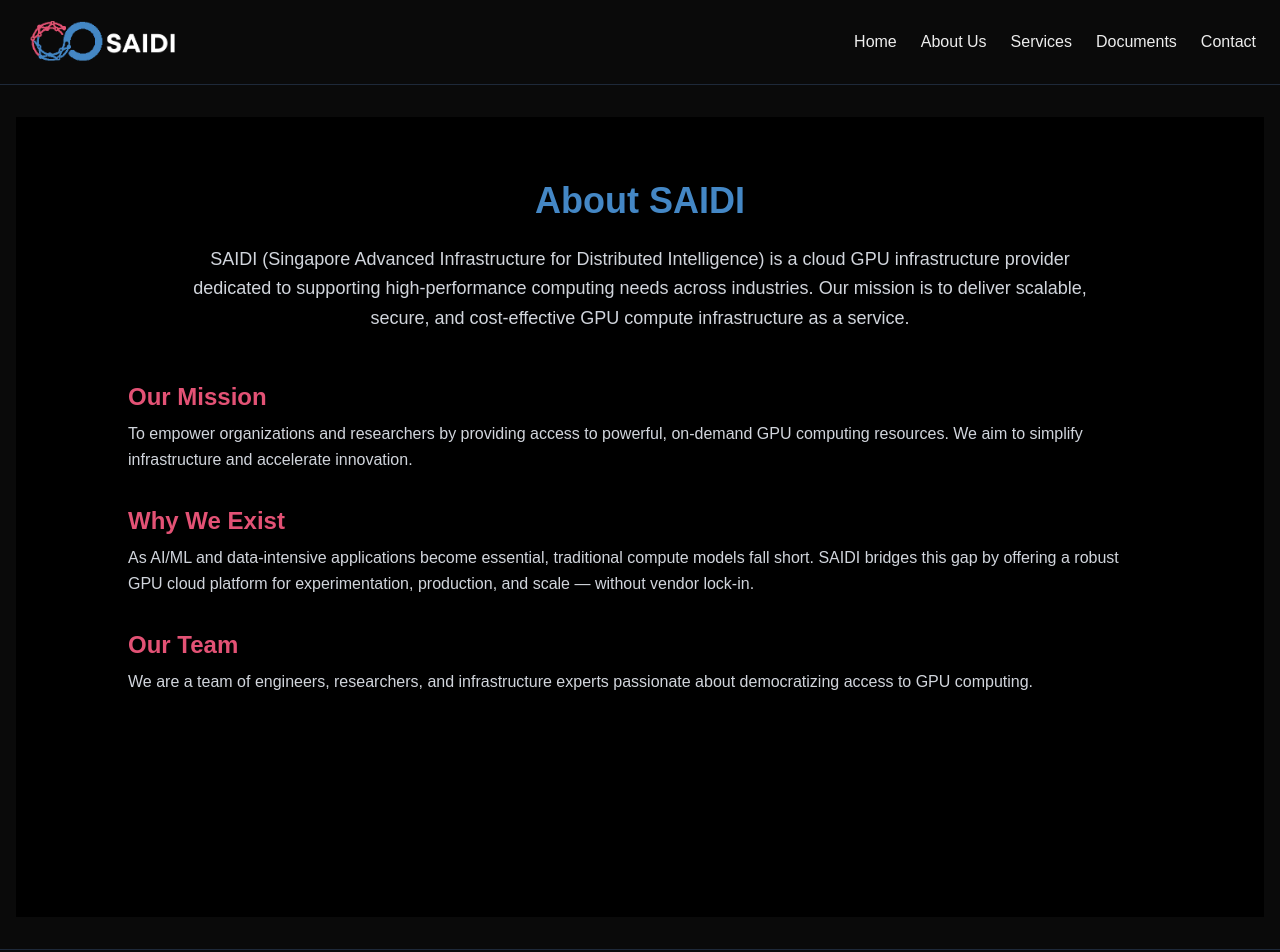
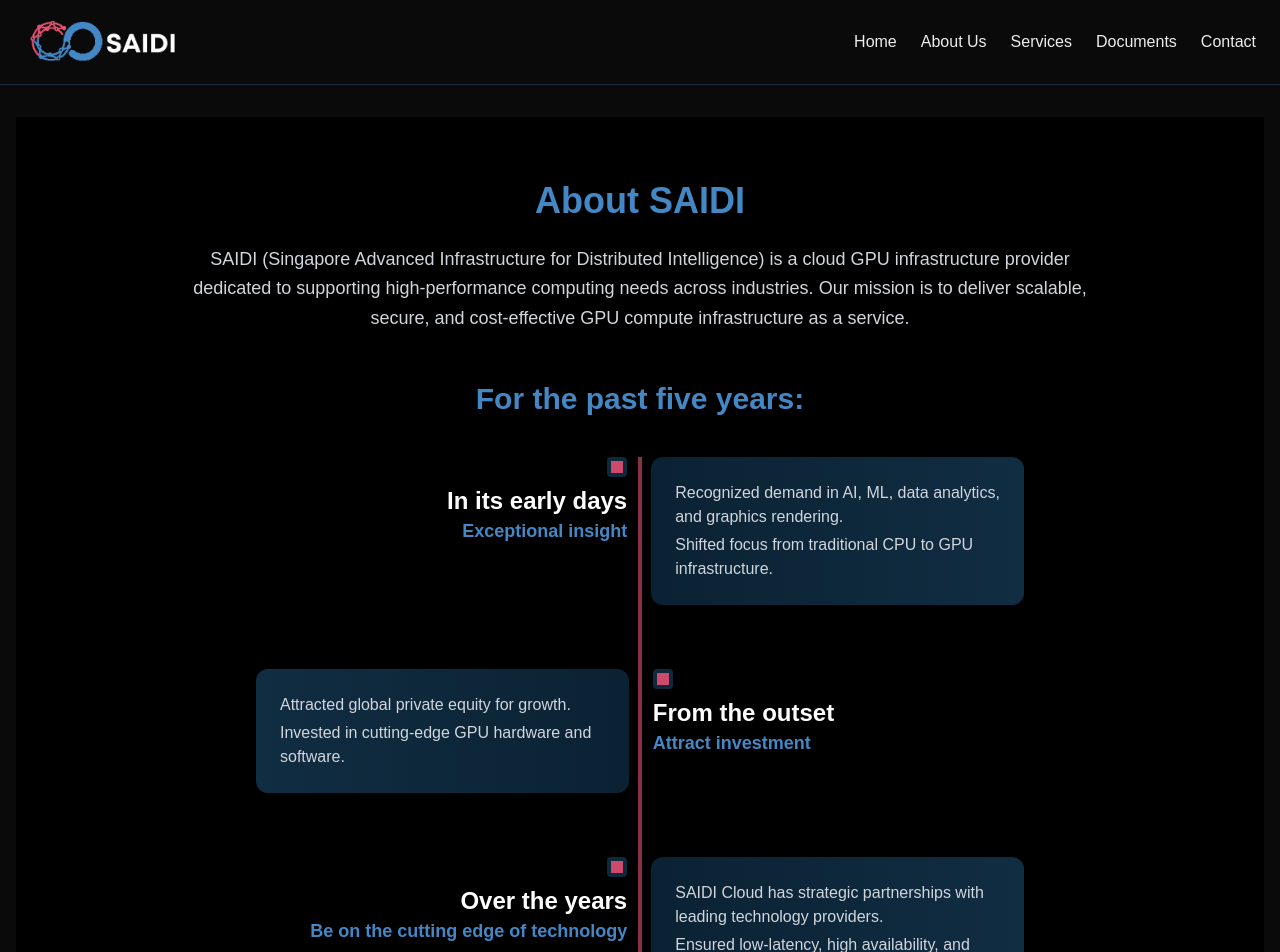
Before and after one commit to saidi-cloud/saidi-site, a Next.js app: page /about-us in a window 1280 px wide. Shown: the top 952 px of the page. Built offline with nearby package versions, Linux system fonts and the light colour scheme.

Commit message:
Updated nav menu and about us page.

```diff
--- a/app/about-us/page.js
+++ b/app/about-us/page.js
@@ -17,6 +17,92 @@ export default function AboutUsPage() {
           supporting high-performance computing needs across industries. Our mission is to deliver scalable, secure, and cost-effective
           GPU compute infrastructure as a service.
         </p>
+      </section>
+
+      <section className="max-w-3xl mx-auto mb-16">
+        <h2 className="text-3xl font-bold text-[#4487c5] mb-10 text-center">For the past five years:</h2>
+        <div className="relative">
+          {/* Timeline items wrapper for correct line height */}
+          <div className="relative">
+            {/* Vertical timeline line */}
+            <motion.div
+              className="absolute left-1/2 top-0 w-1 h-full bg-[#e35275] opacity-60 z-0 transform -translate-x-1/2"
+              initial={{ scaleY: 0 }}
+              whileInView={{ scaleY: 1 }}
+              transition={{ duration: 1, delay: 0.2, type: 'spring' }}
+              style={{ originY: 0 }}
+            />
+
+            {/* Timeline items */}
+            <div className="flex flex-col gap-16 relative z-10">
+              {/* Early Days */}
+              <motion.div
+                className="flex flex-col md:flex-row items-center md:items-start md:justify-start gap-6"
+                initial={{ opacity: 0, x: -40 }}
+                whileInView={{ opacity: 1, x: 0 }}
+                transition={{ duration: 0.7, delay: 0.2 }}
+                viewport={{ once: true }}
+              >
+                <div className="flex flex-col items-center md:items-end md:w-1/2">
+                  <div className="w-5 h-5 bg-[#e35275] rounded-sm border-4 border-[#112d42] shadow-lg animate-pulse mb-2" />
+                  <span className="text-xl md:text-2xl font-bold text-white text-center md:text-right">In its early days</span>
+                  <span className="text-[#4487c5] font-semibold mb-2 text-lg text-center md:text-right">Exceptional insight</span>
+                </div>
+                <div className="bg-gradient-to-r from-[#0a2233] to-[#112d42] rounded-xl p-6 shadow-lg w-full md:w-1/2">
+                  <ul className="text-gray-300 text-base space-y-1">
+                    <li>Recognized demand in AI, ML, data analytics, and graphics rendering.</li>
+                    <li>Shifted focus from traditional CPU to GPU infrastructure.</li>
+                  </ul>
+                </div>
+              </motion.div>
+
+              {/* Attract Investment */}
+              <motion.div
+                className="flex flex-col md:flex-row-reverse items-center md:items-start md:justify-end gap-6"
+                initial={{ opacity: 0, x: 40 }}
+                whileInView={{ opacity: 1, x: 0 }}
+                transition={{ duration: 0.7, delay: 0.5 }}
+                viewport={{ once: true }}
+              >
+                <div className="flex flex-col items-center md:items-start md:w-1/2">
+                  <div className="w-5 h-5 bg-[#e35275] rounded-sm border-4 border-[#112d42] shadow-lg animate-pulse mb-2" />
+                  <span className="text-xl md:text-2xl font-bold text-white text-center md:text-left">From the outset</span>
+                  <span className="text-[#4487c5] font-semibold mb-2 text-lg text-center md:text-left">Attract investment</span>
+                </div>
+                <div className="bg-gradient-to-l from-[#0a2233] to-[#112d42] rounded-xl p-6 shadow-lg w-full md:w-1/2">
+                  <ul className="text-gray-300 text-base space-y-1">
+                    <li>Attracted global private equity for growth.</li>
+                    <li>Invested in cutting-edge GPU hardware and software.</li>
+                  </ul>
+                </div>
+              </motion.div>
+
+              {/* Cutting Edge */}
+              <motion.div
+                className="flex flex-col md:flex-row items-center md:items-start md:justify-start gap-6"
+                initial={{ opacity: 0, x: -40 }}
+                whileInView={{ opacity: 1, x: 0 }}
+                transition={{ duration: 0.7, delay: 0.8 }}
+                viewport={{ once: true }}
+              >
+                <div className="flex flex-col items-center md:items-end md:w-1/2">
+                  <div className="w-5 h-5 bg-[#e35275] rounded-sm border-4 border-[#112d42] shadow-lg animate-pulse mb-2" />
+                  <span className="text-xl md:text-2xl font-bold text-white text-center md:text-right">Over the years</span>
+                  <span className="text-[#4487c5] font-semibold mb-2 text-lg text-center md:text-right">Be on the cutting edge of technology</span>
+                </div>
+                <div className="bg-gradient-to-r from-[#0a2233] to-[#112d42] rounded-xl p-6 shadow-lg w-full md:w-1/2">
+                  <ul className="text-gray-300 text-base space-y-1">
+                    <li>SAIDI Cloud has strategic partnerships with leading technology providers.</li>
+                    <li>Ensured low-latency, high availability, and data integrity.</li>
+                  </ul>
+                </div>
+              </motion.div>
+            </div>
+          </div>
+          <div className="mt-10 text-center text-white text-lg font-semibold max-w-3xl mx-auto">
+            SAIDI Cloud has been steadily building its foundation to become the go-to provider of cloud-based GPU compute resources in Southeast Asia.
+          </div>
+        </div>
       </section>
 
       <section className="max-w-5xl mx-auto space-y-8">
--- a/app/layout.js
+++ b/app/layout.js
@@ -1,13 +1,16 @@
+'use client'
 import Image from 'next/image'
 import Link from 'next/link'
+import { useState } from 'react'
 import './globals.css'
 
 export default function RootLayout({ children }) {
+  const [menuOpen, setMenuOpen] = useState(false)
   return (
     <html lang="en">
       <body className="bg-black text-white font-sans">
         <header className="px-6 py-4 border-b border-gray-800">
-          <div className="flex flex-col sm:flex-row sm:justify-between sm:items-center max-w-7xl mx-auto gap-4">
+          <div className="flex flex-col sm:flex-row sm:justify-between sm:items-center max-w-7xl mx-auto gap-4 relative">
             <Link href="/" className="inline-block">
               <Image
                 src="/saidi-logo.webp"
@@ -18,13 +21,36 @@ export default function RootLayout({ children }) {
               />
             </Link>
 
-            <nav className="flex flex-col sm:flex-row gap-2 sm:gap-6 text-sm sm:text-base text-center">
+            {/* Hamburger icon for mobile */}
+            <button
+              className="sm:hidden absolute right-0 top-2 p-2 z-20"
+              aria-label="Toggle menu"
+              onClick={() => setMenuOpen((open) => !open)}
+            >
+              <span className="block w-6 h-0.5 bg-white mb-1 rounded transition-all" style={{ transform: menuOpen ? 'rotate(45deg) translateY(7px)' : 'none' }}></span>
+              <span className={`block w-6 h-0.5 bg-white mb-1 rounded transition-all ${menuOpen ? 'opacity-0' : ''}`}></span>
+              <span className="block w-6 h-0.5 bg-white rounded transition-all" style={{ transform: menuOpen ? 'rotate(-45deg) translateY(-7px)' : 'none' }}></span>
+            </button>
+
+            {/* Navigation */}
+            <nav className="hidden sm:flex flex-row gap-6 text-sm sm:text-base text-center">
               <Link href="/" className="hover:text-[#4487c5] transition">Home</Link>
               <Link href="/about-us" className="hover:text-[#4487c5] transition">About Us</Link>
               <Link href="/services" className="hover:text-[#4487c5] transition">Services</Link>
               <Link href="/documents" className="hover:text-[#4487c5] transition">Documents</Link>
               <Link href="/contact" className="hover:text-[#4487c5] transition">Contact</Link>
             </nav>
+
+            {/* Mobile menu dropdown */}
+            {menuOpen && (
+              <nav className="sm:hidden absolute right-0 top-14 w-48 bg-black border border-gray-800 rounded-lg shadow-lg flex flex-col gap-2 p-4 z-10 animate-fade-in">
+                <Link href="/" className="hover:text-[#4487c5] transition" onClick={() => setMenuOpen(false)}>Home</Link>
+                <Link href="/about-us" className="hover:text-[#4487c5] transition" onClick={() => setMenuOpen(false)}>About Us</Link>
+                <Link href="/services" className="hover:text-[#4487c5] transition" onClick={() => setMenuOpen(false)}>Services</Link>
+                <Link href="/documents" className="hover:text-[#4487c5] transition" onClick={() => setMenuOpen(false)}>Documents</Link>
+                <Link href="/contact" className="hover:text-[#4487c5] transition" onClick={() => setMenuOpen(false)}>Contact</Link>
+              </nav>
+            )}
           </div>
         </header>
 
```
